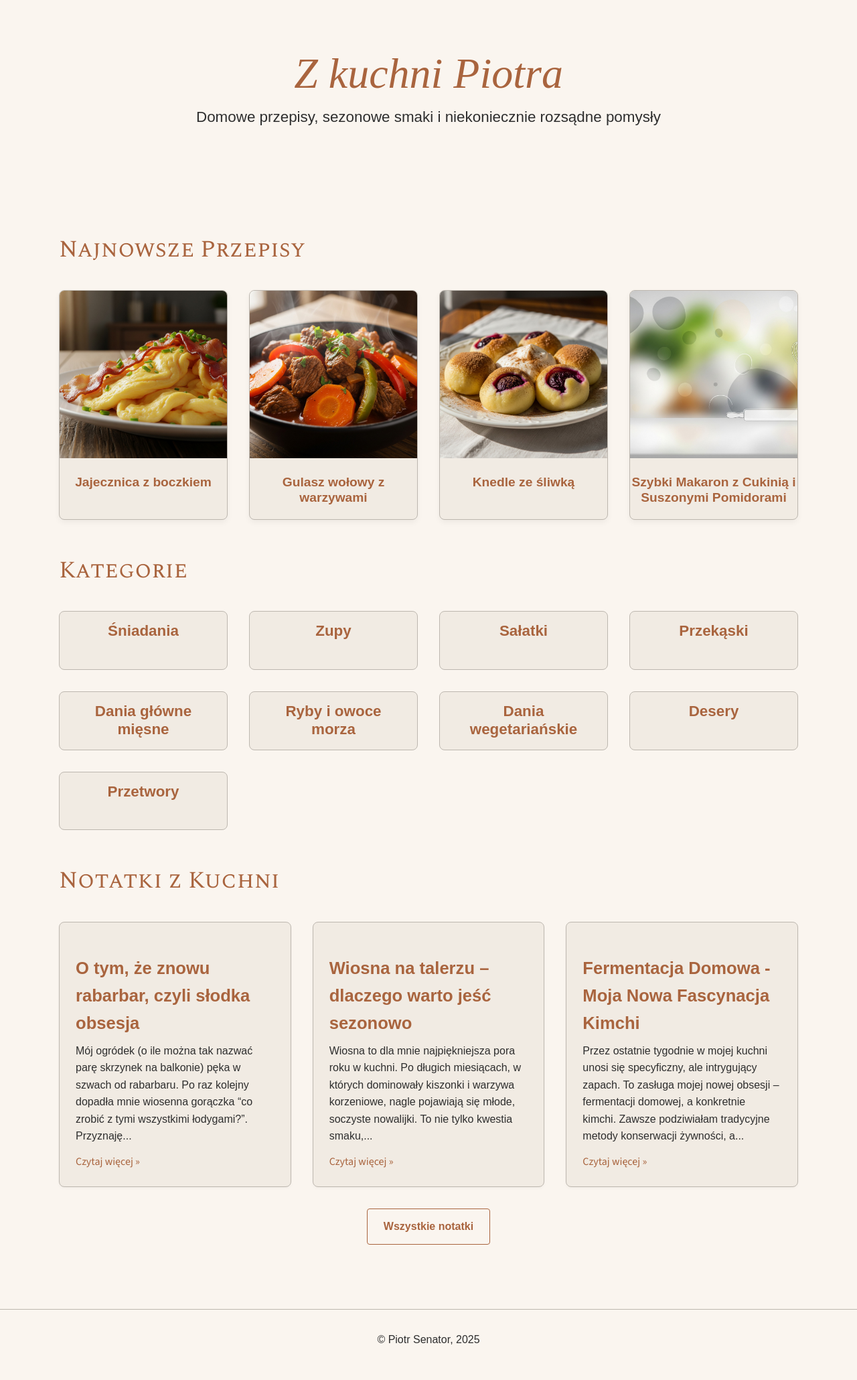
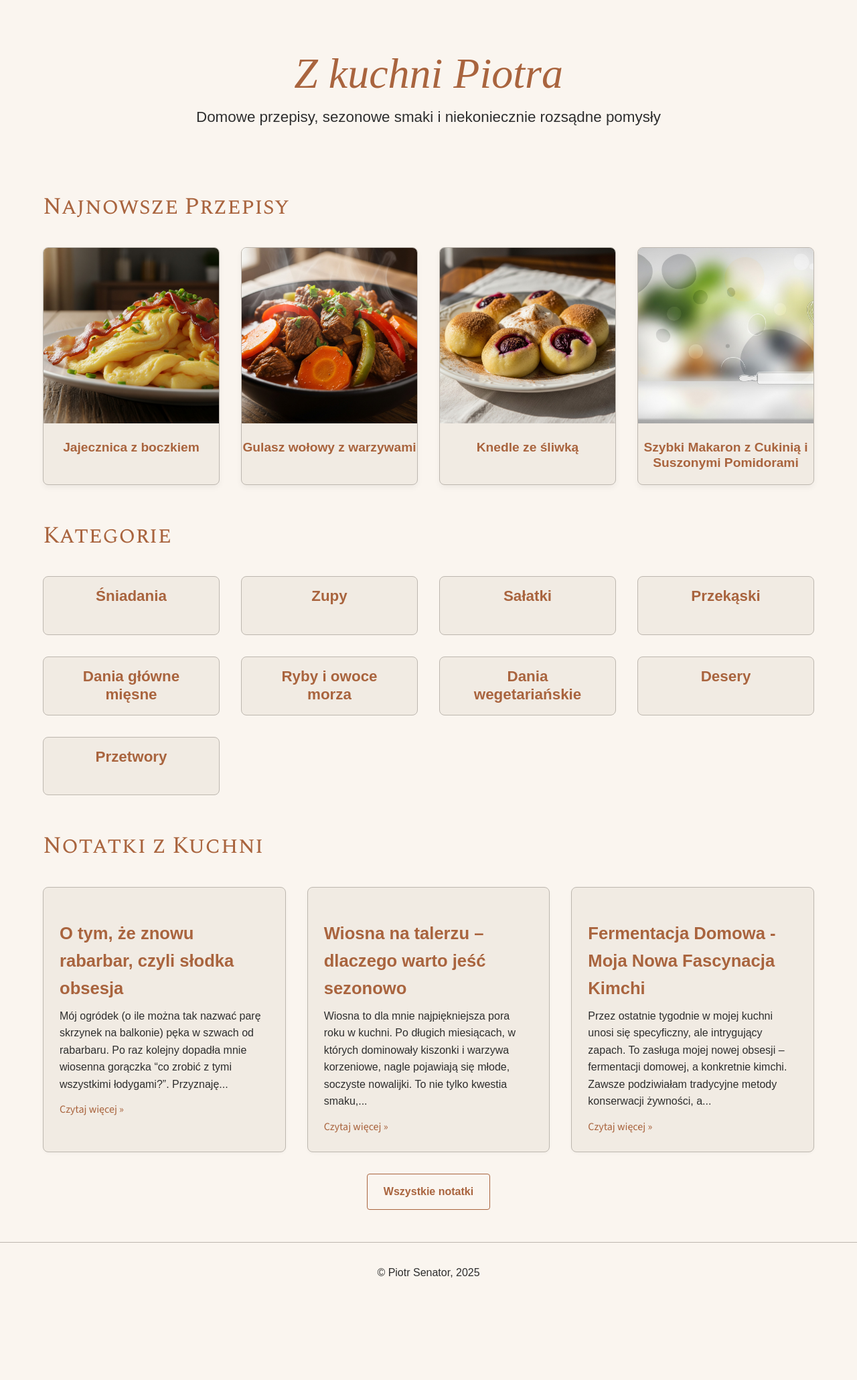
Before and after one commit to piotrsenator/kuchnia, a Jekyll site: the page built from index.html, in a window 1280 px wide. Shown: the whole page at 67% size. Built offline with Jekyll 4.4.1, drawn with Linux system fonts in a browser that asks for light colours; some web fonts are replaced; after the commit the page ends 1960 px from its top, so only the background shows below that.

Commit message:
Update style.css

```diff
--- a/assets/css/style.css
+++ b/assets/css/style.css
@@ -416,18 +416,18 @@ blockquote { /* Zamiast .note-content blockquote, niech to będzie globalny styl
 /* --- 3.1. Kontenery Główne Strony --- */
 /* -------------------------------------------------------------------------- */
 
-/* Ogólny kontener dla większości zawartości strony, zapewnia maksymalną szerokość i wyśrodkowanie */
+/* Ogólny kontener dla większości zawartości strony */
 .content {
-    max-width: 1200px; /* Maksymalna szerokość dla ogólnej zawartości */
-    margin: 0 auto;    /* Wyśrodkowanie kontenera na stronie */
+    max-width: 1200px;
+    margin: 0 auto;
     padding: var(--spacing-md); /* Domyślny wewnętrzny odstęp */
 }
 
-/* Główny kontener strony głównej - używa podobnych zasad co .content, ale z różnicami w paddingu */
-.main-content {
-    max-width: 1200px; /* Maksymalna szerokość dla głównej zawartości strony głównej */
-    margin: 0 auto;    /* Wyśrodkowanie kontenera na stronie */
-    padding: 0 var(--spacing-md); /* Wewnętrzny odstęp tylko boczny */
+/* Główny kontener strony głównej - upewniamy się, że nadpisuje .content */
+.main-page-content.content { /* Selektor z dwiema klasami ma wyższą specyficzność */
+    max-width: 1200px;
+    margin: 0 auto;
+    padding: 0 var(--spacing-md); /* Zero paddingu góra/dół, tylko boczny */
 }
 
 /* -------------------------------------------------------------------------- */
```
